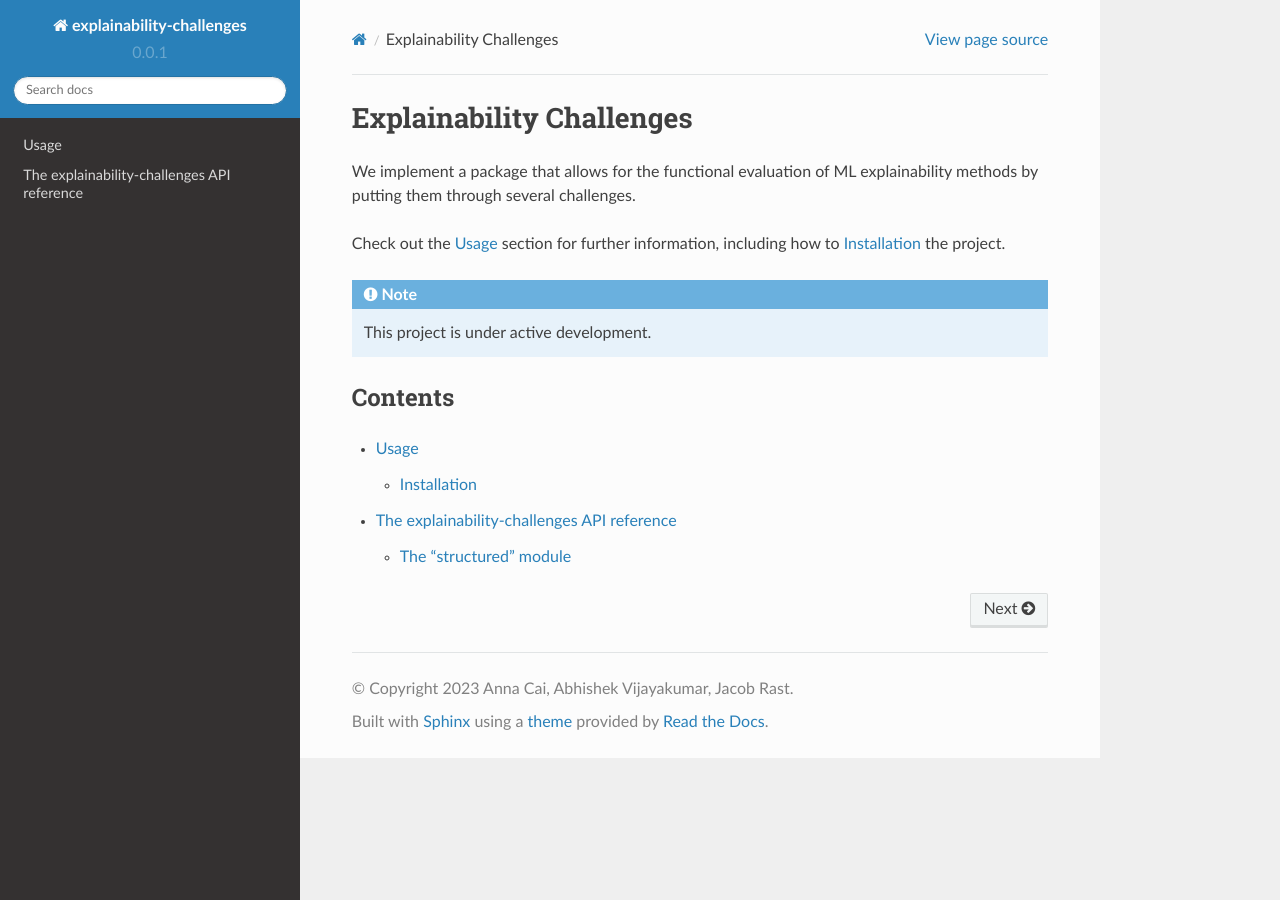
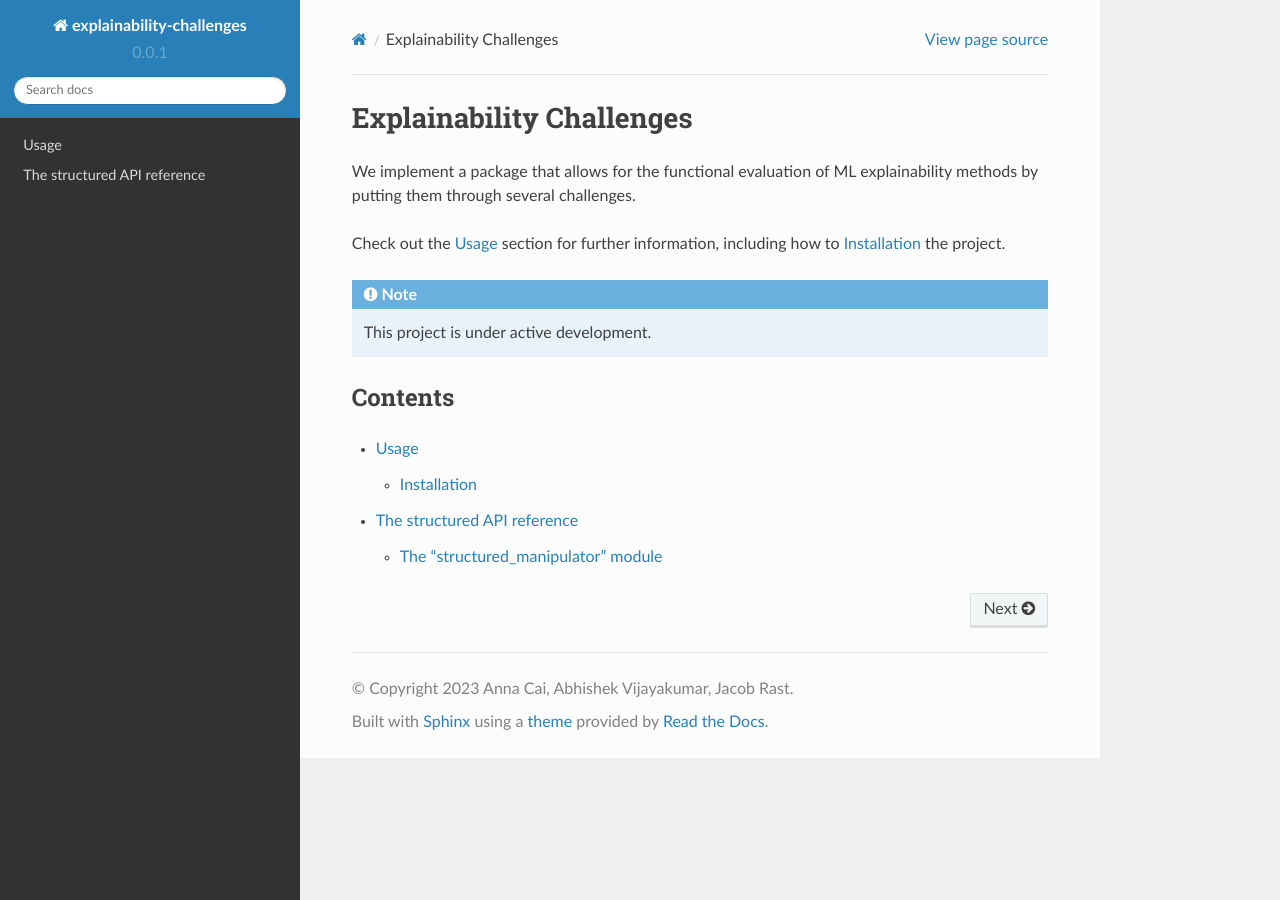
Before and after one commit to inkyubeytor/explainability-challenges, a Sphinx documentation site: the page built from docs/source/index.rst, in a window 1280 px wide. Built offline with Sphinx 7.4.7 and the Read the Docs theme 2.0.0, drawn with Linux system fonts in a browser that asks for light colours.

Commit message:
update build structure to recurse one more layer

```diff
--- a/docs/source/api.rst
+++ b/docs/source/api.rst
@@ -1,11 +1,11 @@
-The explainability-challenges API reference
+The structured API reference
 =============================
-
-.. automodule:: explainability
-   :members:
-
-The "structured" module
-------------------
 
 .. automodule:: explainability.structured
    :members:
+
+The "structured_manipulator" module
+------------------
+
+.. automodule:: explainability.structured.structured_manipulator
+   :members:
```
